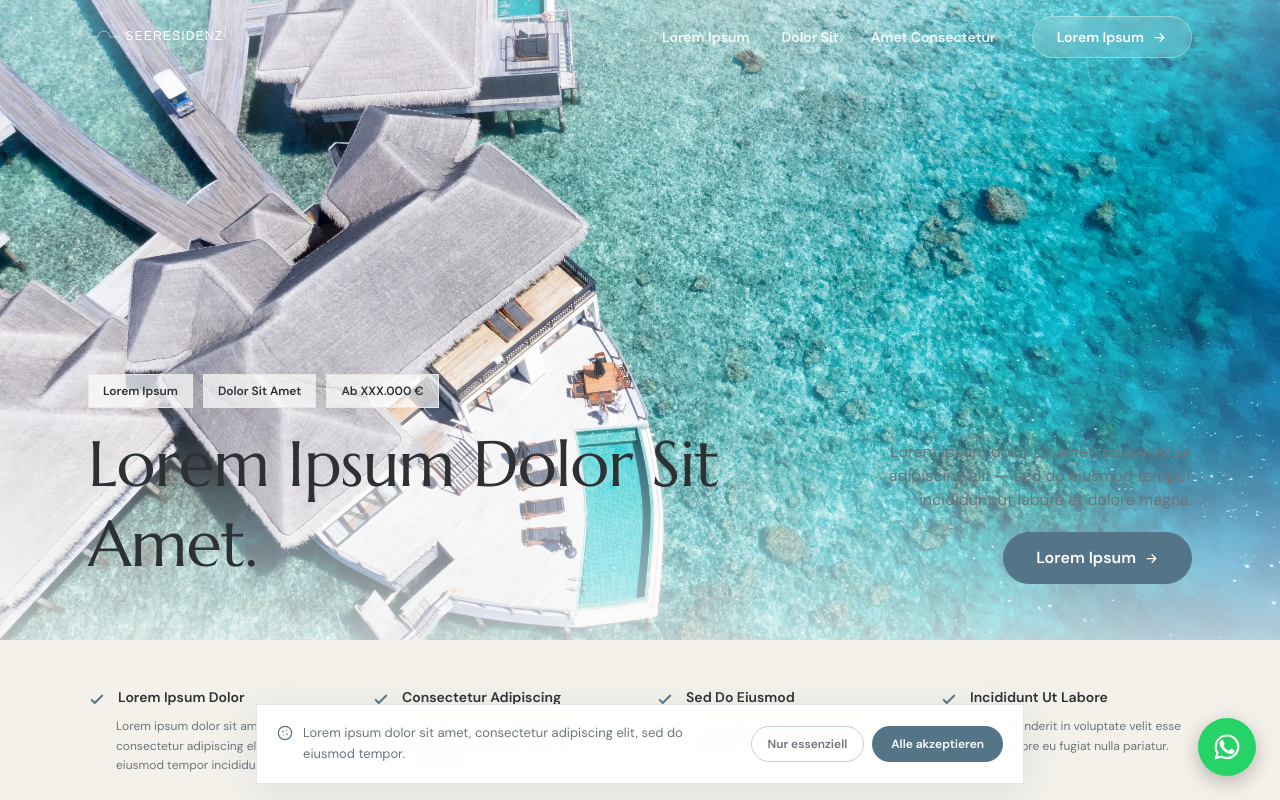
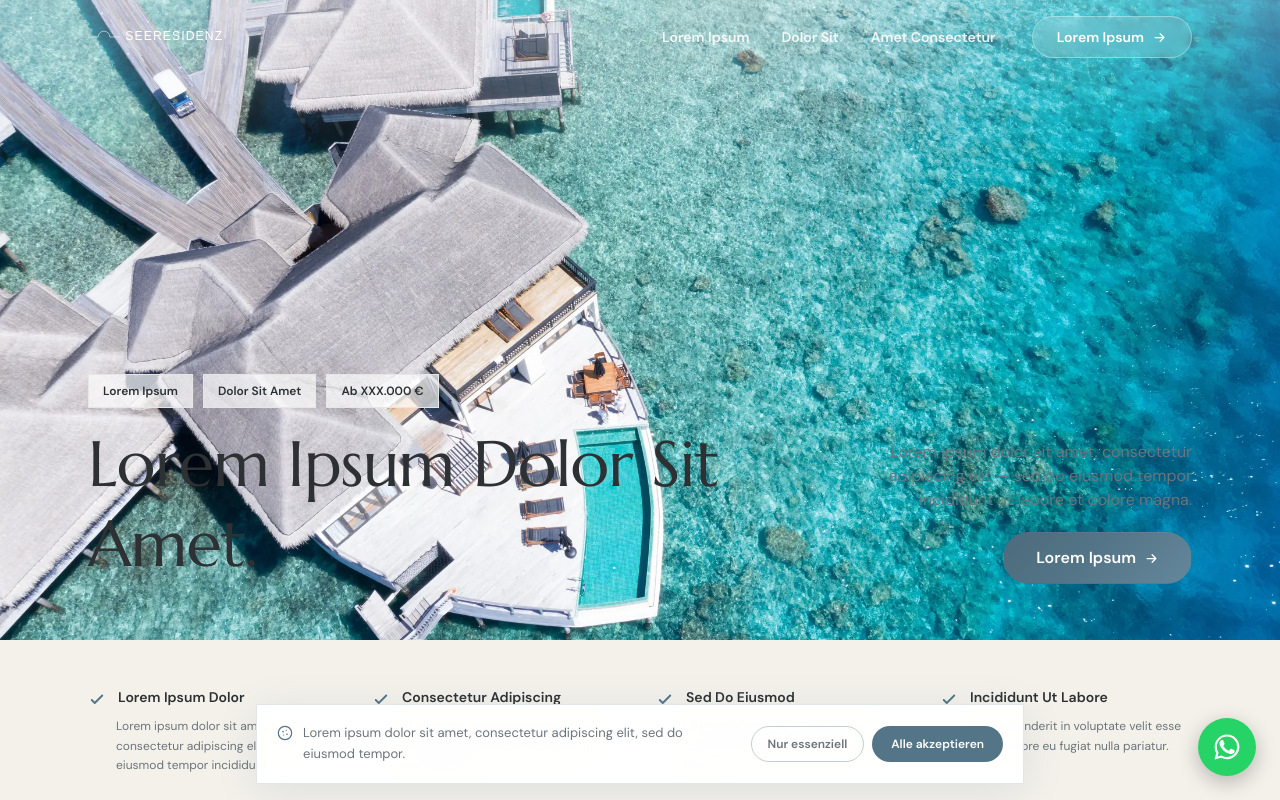
Before and after one commit to mmdscon/seeresidenz-ebreichsdorf, a Next.js app: page / in a window 1280 px wide. Shown: the top 800 px of the page. Built offline with nearby package versions, Linux system fonts and the light colour scheme.

Commit message:
Add files via upload

```diff
--- a/src/app/components/ui/Button.tsx
+++ b/src/app/components/ui/Button.tsx
@@ -4,31 +4,42 @@ import { cva, type VariantProps } from "class-variance-authority";
 import { cn } from "@/lib/utils";
 
 const GOLD = "#D4AF37";
-const GOLD_TEXT = "#2D3134";
 
 const buttonVariants = cva(
-  `group/btn inline-flex items-center justify-center gap-2 whitespace-nowrap
-   text-sm font-semibold rounded-full
-   transition-colors duration-300 ease-out
+  `group/btn btn-fx inline-flex items-center justify-center gap-2 whitespace-nowrap
+   text-sm font-semibold rounded-full border
+   transition-all duration-[450ms] ease-out
    focus-visible:outline-none focus-visible:ring-2 focus-visible:ring-offset-2
    disabled:pointer-events-none disabled:opacity-50`,
   {
     variants: {
       variant: {
         default: [
-          "bg-[#547587] text-white border border-[#547587]",
-          "hover:bg-[#D4AF37] hover:border-[#D4AF37] hover:text-white",
+          "text-white border-transparent",
+          "bg-[linear-gradient(135deg,#4C6C7D_0%,#547587_45%,#65879B_100%)]",
+          "shadow-[0_0_0_0_rgba(212,175,55,0)]",
+          "hover:bg-[linear-gradient(135deg,#D4AF37_0%,#E4C158_50%,#D4AF37_100%)]",
+          "hover:shadow-[0_0_0_4px_rgba(212,175,55,0.22)]",
           "focus-visible:ring-[#547587]",
         ].join(" "),
         outline: [
-          "bg-transparent text-[#547587] border border-[#547587]",
-          "hover:bg-[#D4AF37] hover:border-[#D4AF37] hover:text-white",
+          "bg-transparent text-[#547587] border-[#547587]",
+          "hover:text-white hover:border-transparent",
+          "hover:bg-[linear-gradient(135deg,#D4AF37_0%,#E4C158_50%,#D4AF37_100%)]",
+          "hover:shadow-[0_0_0_4px_rgba(212,175,55,0.22)]",
           "focus-visible:ring-[#547587]",
         ].join(" "),
-        ghost: "bg-transparent text-[#547587] border-transparent hover:bg-[#D4AF37] hover:text-white",
+        ghost: [
+          "bg-transparent text-[#547587] border-transparent",
+          "hover:text-white",
+          "hover:bg-[linear-gradient(135deg,#D4AF37_0%,#E4C158_50%,#D4AF37_100%)]",
+          "hover:shadow-[0_0_0_4px_rgba(212,175,55,0.18)]",
+        ].join(" "),
         light: [
-          "bg-white text-[#547587] border border-white",
-          "hover:bg-[#D4AF37] hover:text-white hover:border-[#D4AF37]",
+          "bg-white text-[#547587] border-white",
+          "hover:text-white hover:border-transparent",
+          "hover:bg-[linear-gradient(135deg,#D4AF37_0%,#E4C158_50%,#D4AF37_100%)]",
+          "hover:shadow-[0_0_0_4px_rgba(212,175,55,0.22)]",
           "focus-visible:ring-white",
         ].join(" "),
       },
@@ -84,13 +95,15 @@ const Button = React.forwardRef<HTMLButtonElement, ButtonProps>(
     }
     return (
       <Comp className={cn(buttonVariants({ variant, size }), className)} ref={ref} {...props}>
-        {children}
-        {!hideArrow && <ArrowIcon />}
+        <span className="inline-flex items-center gap-2">
+          {children}
+          {!hideArrow && <ArrowIcon />}
+        </span>
       </Comp>
     );
   }
 );
 
 Button.displayName = "Button";
-export { Button, buttonVariants, GOLD, GOLD_TEXT };
+export { Button, buttonVariants, GOLD };
 export default Button;
--- a/src/app/components/ui/Header.tsx
+++ b/src/app/components/ui/Header.tsx
@@ -71,20 +71,35 @@ export default function Header({ onQuizOpen }: { onQuizOpen?: () => void }) {
               ))}
             </nav>
             <button onClick={onQuizOpen}
-              className="group/cta shrink-0 inline-flex items-center justify-center gap-2 px-6 py-2.5 text-sm font-semibold rounded-full transition-colors duration-300"
+              className="group/cta btn-fx shrink-0 inline-flex items-center justify-center gap-2 px-6 py-2.5 text-sm font-semibold rounded-full transition-all duration-[450ms]"
               style={{
                 background: scrolled ? PRIMARY : "rgba(255,255,255,0.14)",
                 backdropFilter: scrolled ? "none" : "blur(10px)",
                 color: "white",
                 border: scrolled ? `1px solid ${PRIMARY}` : "1px solid rgba(255,255,255,0.35)",
+                boxShadow: "0 0 0 0 rgba(212,175,55,0)",
               }}
-              onMouseEnter={(e) => { e.currentTarget.style.background = "#D4AF37"; e.currentTarget.style.borderColor = "#D4AF37"; e.currentTarget.style.color = "white"; e.currentTarget.style.backdropFilter = "none"; }}
-              onMouseLeave={(e) => { e.currentTarget.style.background = scrolled ? PRIMARY : "rgba(255,255,255,0.14)"; e.currentTarget.style.borderColor = scrolled ? PRIMARY : "rgba(255,255,255,0.35)"; e.currentTarget.style.color = "white"; e.currentTarget.style.backdropFilter = scrolled ? "none" : "blur(10px)"; }}
+              onMouseEnter={(e) => {
+                e.currentTarget.style.background = "linear-gradient(135deg, #D4AF37 0%, #E4C158 50%, #D4AF37 100%)";
+                e.currentTarget.style.borderColor = "transparent";
+                e.currentTarget.style.color = "white";
+                e.currentTarget.style.backdropFilter = "none";
+                e.currentTarget.style.boxShadow = "0 0 0 4px rgba(212,175,55,0.22)";
+              }}
+              onMouseLeave={(e) => {
+                e.currentTarget.style.background = scrolled ? PRIMARY : "rgba(255,255,255,0.14)";
+                e.currentTarget.style.borderColor = scrolled ? PRIMARY : "rgba(255,255,255,0.35)";
+                e.currentTarget.style.color = "white";
+                e.currentTarget.style.backdropFilter = scrolled ? "none" : "blur(10px)";
+                e.currentTarget.style.boxShadow = "0 0 0 0 rgba(212,175,55,0)";
+              }}
             >
+              <span className="inline-flex items-center gap-2">
                 Lorem Ipsum
                 <svg width="15" height="15" viewBox="0 0 24 24" fill="none" stroke="currentColor" strokeWidth="2" strokeLinecap="round" strokeLinejoin="round" className="transition-transform duration-300 group-hover/cta:translate-x-1">
                   <path d="M5 12h14M13 6l6 6-6 6" />
                 </svg>
+              </span>
             </button>
           </div>
 
@@ -150,13 +165,14 @@ export default function Header({ onQuizOpen }: { onQuizOpen?: () => void }) {
         </nav>
         <div className="mt-auto px-6 py-6">
           <button onClick={() => { onQuizOpen?.(); setOpen(false); }}
-            className="group/cta w-full inline-flex items-center justify-center gap-2 px-5 py-3 text-sm font-semibold rounded-full transition-colors duration-300 hover:bg-[#D4AF37] hover:border-[#D4AF37] hover:text-white"
-            style={{ background: PRIMARY, color: "white", border: `1px solid ${PRIMARY}` }}
+            className="group/cta btn-fx w-full inline-flex items-center justify-center gap-2 px-5 py-3 text-sm font-semibold rounded-full border border-[#547587] text-white transition-all duration-[450ms] bg-[linear-gradient(135deg,#4C6C7D_0%,#547587_45%,#65879B_100%)] hover:border-transparent hover:bg-[linear-gradient(135deg,#D4AF37_0%,#E4C158_50%,#D4AF37_100%)] hover:shadow-[0_0_0_4px_rgba(212,175,55,0.22)]"
           >
+            <span className="inline-flex items-center gap-2">
               Lorem Ipsum
               <svg width="15" height="15" viewBox="0 0 24 24" fill="none" stroke="currentColor" strokeWidth="2" strokeLinecap="round" strokeLinejoin="round" className="transition-transform duration-300 group-hover/cta:translate-x-1">
                 <path d="M5 12h14M13 6l6 6-6 6" />
               </svg>
+            </span>
           </button>
         </div>
       </div>
--- a/src/app/globals.css
+++ b/src/app/globals.css
@@ -124,6 +124,31 @@ body {
 .reveal-delay-3.visible { animation-delay: 0.23s; }
 .reveal-delay-4.visible { animation-delay: 0.31s; }
 
+/* ─── Button shine sweep + animated glow ring ─── */
+.btn-fx {
+  position: relative;
+  overflow: hidden;
+  isolation: isolate;
+  transition: background 0.45s ease, border-color 0.45s ease, color 0.3s ease, box-shadow 0.45s ease;
+}
+.btn-fx::before {
+  content: "";
+  position: absolute;
+  inset: 0;
+  z-index: 1;
+  pointer-events: none;
+  background: linear-gradient(115deg, transparent 20%, rgba(255,255,255,0.55) 50%, transparent 80%);
+  transform: translateX(-130%) skewX(-15deg);
+  transition: transform 0.85s cubic-bezier(0.22, 1, 0.36, 1);
+}
+.btn-fx:hover::before {
+  transform: translateX(130%) skewX(-15deg);
+}
+.btn-fx > * {
+  position: relative;
+  z-index: 2;
+}
+
 @keyframes loaderPulse {
   0%, 80%, 100% { opacity: 0.15; transform: scale(0.8); }
   40%           { opacity: 1;    transform: scale(1.1); }
--- a/src/app/page.tsx
+++ b/src/app/page.tsx
@@ -6,6 +6,7 @@ import { Button } from "@/components/ui/Button";
 import Header from "@/components/ui/Header";
 import Quiz from "@/components/quiz";
 import { IMPRESSION_IMAGES } from "@/lib/images";
+import { cn } from "@/lib/utils";
 
 const PRIMARY = "#547587";
 const TEXT = "#2D3134";
@@ -26,21 +27,20 @@ function ArrowIcon({ className = "" }: { className?: string }) {
 // default styling doesn't fit, e.g. on photo backgrounds).
 function PillCTA({ onClick, children, tone = "solid" }: { onClick: () => void; children: React.ReactNode; tone?: "solid" | "light" }) {
   const solid = tone === "solid";
-  const GOLD = "#D4AF37";
   return (
     <button
       onClick={onClick}
-      className="group/cta inline-flex items-center justify-center gap-2 h-11 px-6 text-sm font-semibold rounded-full transition-colors duration-300 active:scale-[0.98]"
-      style={{
-        background: solid ? PRIMARY : "white",
-        color: solid ? "white" : PRIMARY,
-        border: `1px solid ${solid ? PRIMARY : "white"}`,
-      }}
-      onMouseEnter={(e) => { e.currentTarget.style.background = GOLD; e.currentTarget.style.borderColor = GOLD; e.currentTarget.style.color = "white"; }}
-      onMouseLeave={(e) => { e.currentTarget.style.background = solid ? PRIMARY : "white"; e.currentTarget.style.borderColor = solid ? PRIMARY : "white"; e.currentTarget.style.color = solid ? "white" : PRIMARY; }}
+      className={cn(
+        "group/cta btn-fx inline-flex items-center justify-center gap-2 h-11 px-6 text-sm font-semibold rounded-full border transition-all duration-[450ms] ease-out active:scale-[0.98]",
+        solid
+          ? "text-white border-transparent bg-[linear-gradient(135deg,#4C6C7D_0%,#547587_45%,#65879B_100%)] hover:bg-[linear-gradient(135deg,#D4AF37_0%,#E4C158_50%,#D4AF37_100%)] hover:shadow-[0_0_0_4px_rgba(212,175,55,0.22)]"
+          : "text-[#547587] border-white bg-white hover:text-white hover:border-transparent hover:bg-[linear-gradient(135deg,#D4AF37_0%,#E4C158_50%,#D4AF37_100%)] hover:shadow-[0_0_0_4px_rgba(212,175,55,0.22)]"
+      )}
     >
-      {children}
-      <ArrowIcon className="transition-transform duration-300 group-hover/cta:translate-x-1" />
+      <span className="inline-flex items-center gap-2">
+        {children}
+        <ArrowIcon className="transition-transform duration-300 group-hover/cta:translate-x-1" />
+      </span>
     </button>
   );
 }
@@ -690,7 +690,6 @@ export default function Page() {
         <div className="hidden md:block relative w-full md:aspect-[16/10] lg:aspect-[16/8] overflow-hidden" style={{ backgroundColor: SECTION_BG }}>
           <Image src="/lake-aerial.webp" alt="Seeresidenz" fill className="object-cover" priority sizes="100vw" />
           <div className="absolute inset-x-0 top-0 pointer-events-none" style={{ height: "160px", background: "linear-gradient(180deg, rgba(255,255,255,0.30) 0%, rgba(255,255,255,0) 100%)" }} />
-          <div className="absolute inset-x-0 bottom-0 pointer-events-none" style={{ height: "55%", background: "linear-gradient(180deg, transparent 0%, rgba(251,250,247,0.15) 40%, rgba(251,250,247,0.72) 100%)" }} />
 
           <div className="absolute inset-x-0 bottom-0 z-10 pb-10 lg:pb-14">
             <div className="mx-auto w-full max-w-6xl px-6 flex items-end justify-between gap-10">
```
Lines whose indentation alone changed are shown as unchanged.
